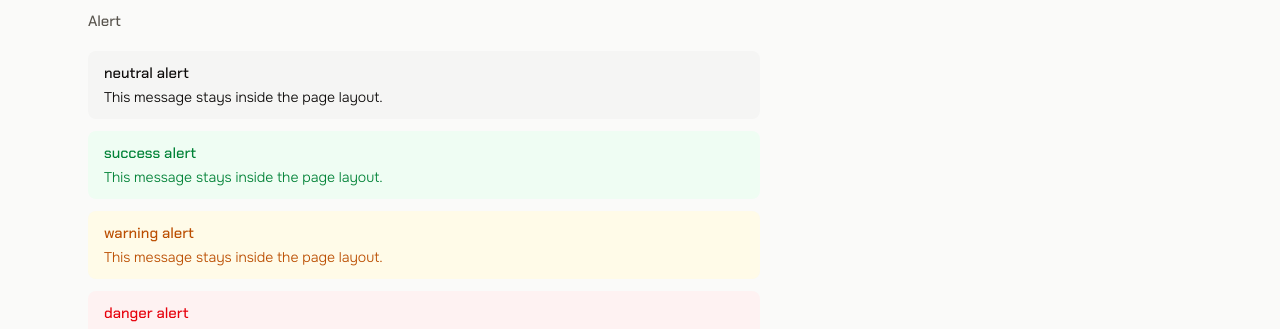
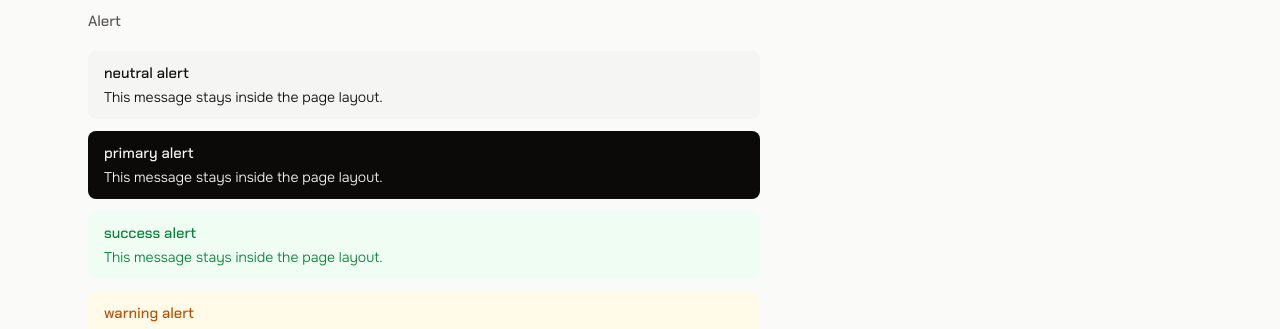
Before and after one commit to sloikodavid/composery, a Next.js app: page /primitives in a window 1280 px wide. Shown: the part 2880-3209 px from the top of the page. Built offline with nearby package versions, Linux system fonts and the light colour scheme; no server answers.

Commit message:
add primary alert

```diff
--- a/src/app/primitives/page.tsx
+++ b/src/app/primitives/page.tsx
@@ -50,6 +50,7 @@ const badgeVariants: BadgeVariant[] = [
 ];
 const alertVariants: AlertVariant[] = [
 	"neutral",
+	"primary",
 	"success",
 	"warning",
 	"danger",
--- a/src/components/ui/alert.tsx
+++ b/src/components/ui/alert.tsx
@@ -7,6 +7,7 @@ export const alertClassName = `${panelClassName} flex items-start gap-3 border-0
 
 export const alertVariantClassNames = {
 	neutral: "bg-muted-surface text-foreground",
+	primary: "bg-primary text-primary-foreground",
 	success: "bg-success-surface text-success-text",
 	warning: "bg-warning-surface text-warning-text",
 	danger: "bg-danger-surface text-danger-text",
```
